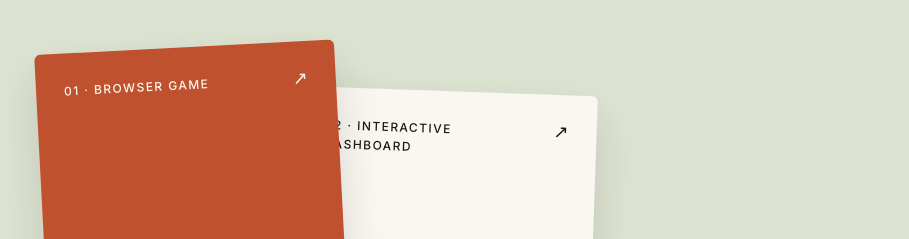
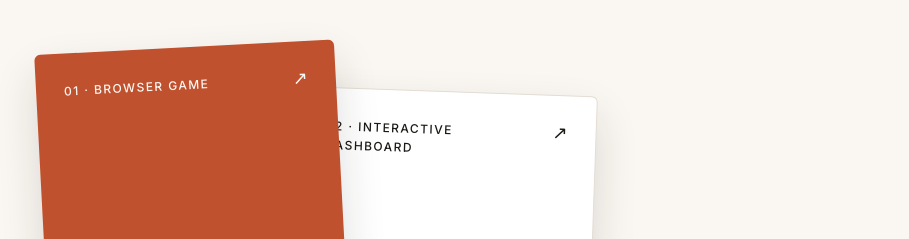
Before and after one commit to earpini/earpini.github.io, a plain HTML site: page projects.html in a window 1280 px wide. Shown: the part 435-674 px from the top of the page, without its empty margins (178-1087 px from the left). Drawn offline with Linux system fonts and the light colour scheme.

Commit message:
Fix projects page: restore brand paper background, adjust card contrast

```diff
--- a/style.css
+++ b/style.css
@@ -175,7 +175,6 @@ section + section { border-top: 1px solid var(--line); }
 }
 
 /* Projects page */
-body.projects-page { background: #dde3d1; }
 .projects-hero { padding: 90px 0 30px; max-width: 620px; }
 .projects-hero .eyebrow {
   font-family: "Inter", sans-serif;
@@ -223,7 +222,8 @@ body.projects-page { background: #dde3d1; }
   z-index: 2;
 }
 .card-b {
-  background: var(--bg);
+  background: #fff;
+  border: 1px solid var(--line);
   color: var(--ink);
   transform: rotate(2deg);
   margin-left: -56px;
```
